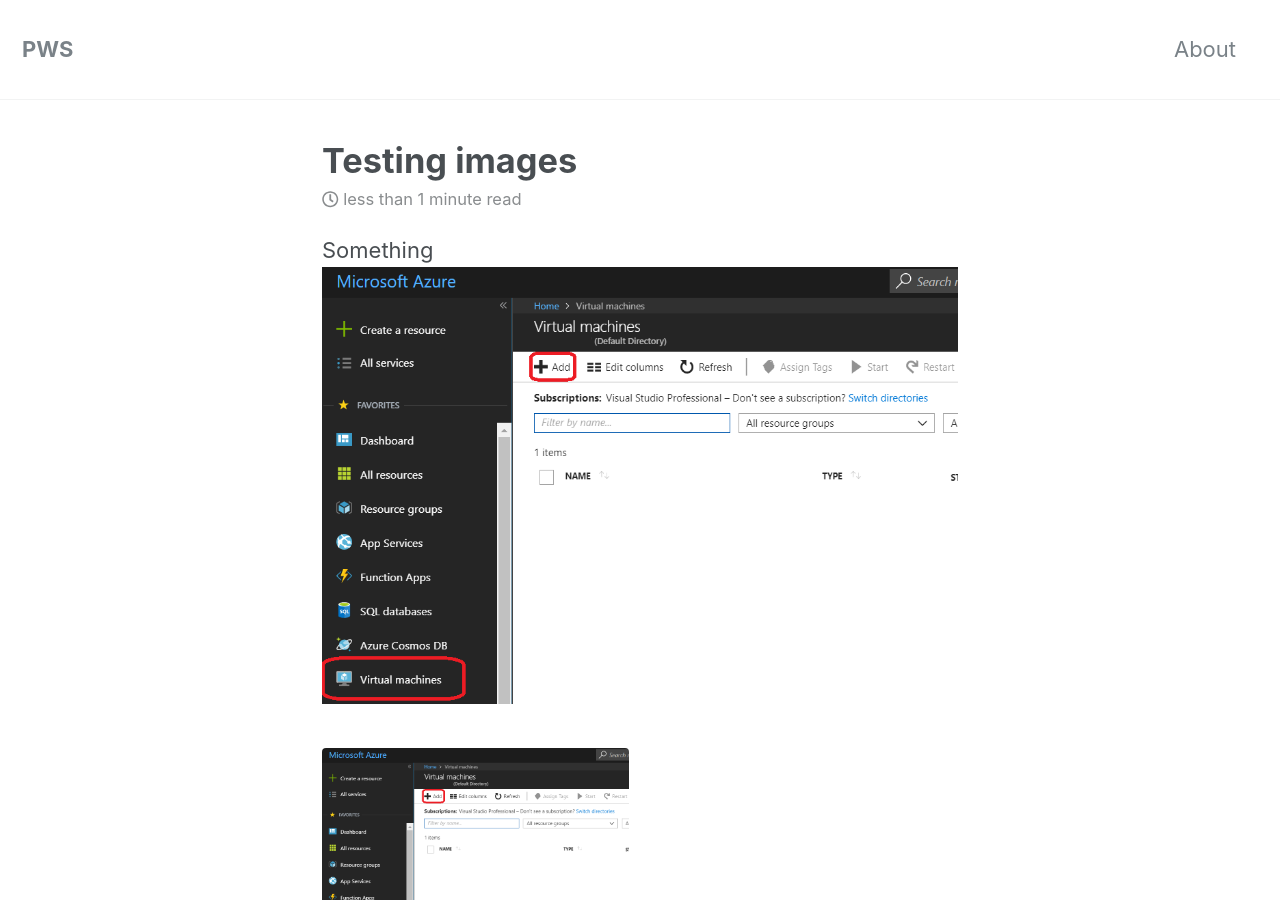
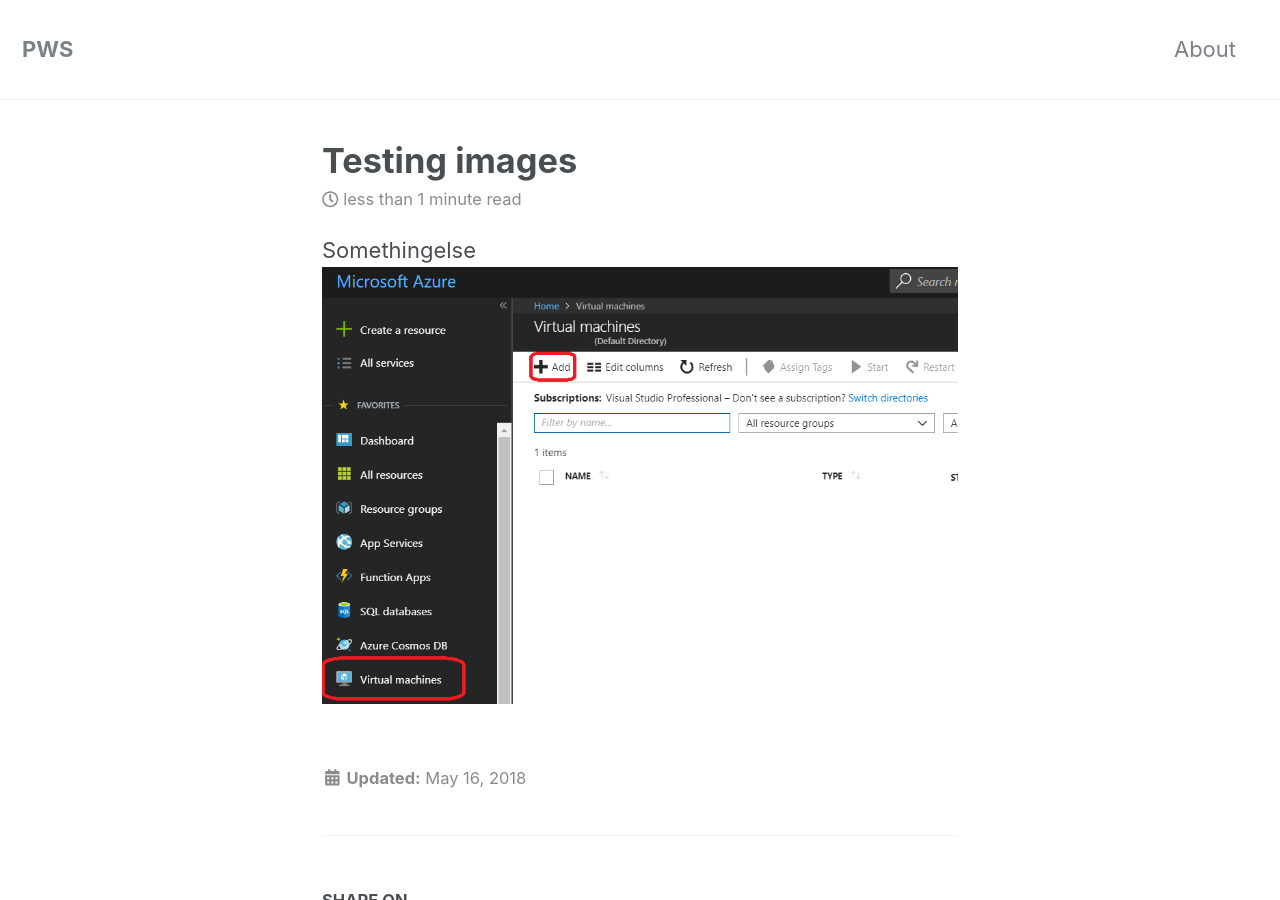
Before and after one commit to BenchProjects/PWS-Blog, a Jekyll site: the page built from _posts/2018-16-05-TestImage.md, in a window 1280 px wide and 900 px high. Built offline with Jekyll 4.4.1, drawn with Linux system fonts in a browser that asks for light colours; nearby versions of some CDN libraries; some of the changed text lies outside the part shown.

Commit message:
Testing images

```diff
--- a/_posts/2018-16-05-TestImage.md
+++ b/_posts/2018-16-05-TestImage.md
@@ -4,11 +4,5 @@ author: Will Andrews
 date: 2018-05-16
 ---
 
-Something
-![image-title-here](https://github.com/BenchProjects/PWS-Blog/blob/master/images/CreateAzureVM.png)
-
-<figure class="half">
-    <a href="/images/CreateAzureVM.png">
-    <img src="/images/CreateAzureVM.png"></a>
-    <figcaption>Caption describing these two images.</figcaption>
-</figure>
+Somethingelse
+![image-title-here](/images/CreateAzureVM.png)
```
